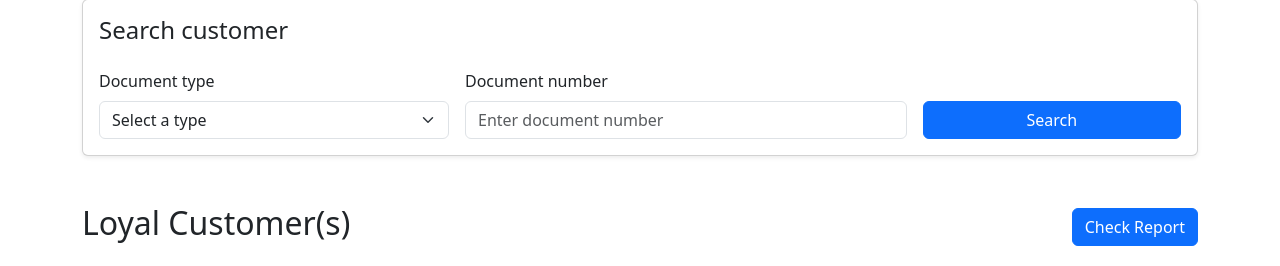
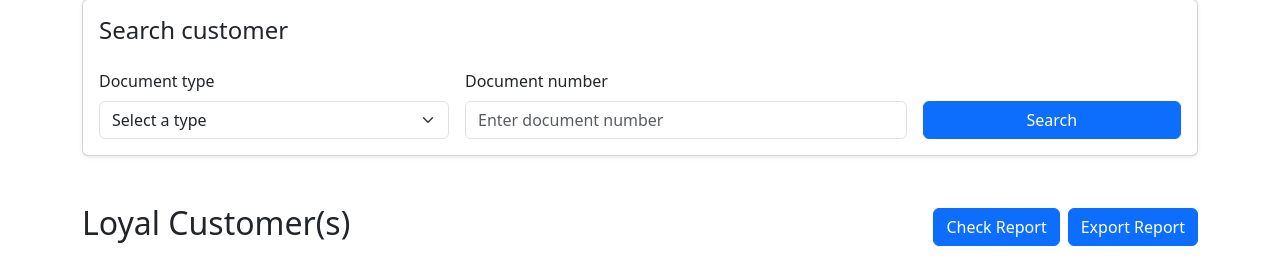
Before and after one commit to Charly-Zwei/customer-support-api, a Flask app: page / in a window 1280 px wide. Shown: the part 177-443 px from the top of the page. Run offline with Flask 3, Linux system fonts and the light colour scheme; data that the repository does not hold is empty.

Commit message:
feat(export): creation of individual export and customer exports to frontend added

```diff
--- a/app/routes/report_routes.py
+++ b/app/routes/report_routes.py
@@ -25,7 +25,7 @@ def get_loyal_customers():
 def export_loyal_customers():
     report = ReportService.get_loyal_customers_report()
 
-    output = ExportService.to_excel(report)
+    output = ExportService.loyal_customers_excel(report)
 
     return send_file(
         output,
--- a/app/static/js/app.js
+++ b/app/static/js/app.js
@@ -1,6 +1,10 @@
 const searchForm = document.getElementById("customer-search-form");
 const errorMessage = document.getElementById("error-message");
 const customerResult = document.getElementById("customer-result");
+
+const exportCustomerButton =
+    document.getElementById("export-customer");
+
 
 // Loyal customers
 const loadLoyalCustomersButton =
@@ -104,6 +108,9 @@ function displayCustomer(customer) {
     document.getElementById("customer-phone").textContent =
         customer.phone;
 
+    exportCustomerButton.href =
+        `/customers/${customer.id}/export`;
+
     customerResult.classList.remove("d-none");
 }
 
@@ -125,13 +132,15 @@ async function loadPurchases(customerId) {
     displayPurchases(purchases);
 }
 
-// Format Dates
+
+// Format dates
 function formatDate(date) {
     return new Intl.DateTimeFormat("en-CO", {
         dateStyle: "medium",
         timeStyle: "short"
     }).format(new Date(date));
 }
+
 
 // Display purchases
 function displayPurchases(purchases) {
--- a/app/templates/index.html
+++ b/app/templates/index.html
@@ -41,6 +41,7 @@
                             <label for="document-type" class="form-label">
                                 Document type
                             </label>
+
                             <select
                                 id="document-type"
                                 class="form-select"
@@ -86,14 +87,26 @@
             </div>
         </div>
 
+
         <section id="customer-result" class="d-none">
 
             <div class="card shadow-sm mb-4">
                 <div class="card-body">
 
-                    <h2 class="h4 mb-4">Customer information</h2>
+                    <div class="d-flex justify-content-between align-items-center mb-4">
+                        <h2 class="h4 mb-0">Customer information</h2>
+
+                        <a
+                            id="export-customer"
+                            href="#"
+                            class="btn btn-primary"
+                        >
+                            Export
+                        </a>
+                    </div>
 
                     <div class="row">
+
                         <div class="col-md-6">
                             <p>
                                 <strong>Document:</strong>
@@ -117,10 +130,12 @@
                                 <span id="customer-phone"></span>
                             </p>
                         </div>
+
                     </div>
 
                 </div>
             </div>
+
 
             <div class="card shadow-sm">
                 <div class="card-body">
@@ -148,9 +163,15 @@
             </div>
 
         </section>
+
+
         <section id="loyal-customers-section" class="mt-5">
+
             <div class="d-flex justify-content-between align-items-center mb-3">
+
                 <h2>Loyal Customer(s)</h2>
+
+                <div class="d-flex gap-2">
 
                     <button
                         id="load-loyal-customers"
@@ -159,6 +180,16 @@
                     >
                         Check Report
                     </button>
+
+                    <a
+                        href="/reports/loyal-customers/export"
+                        class="btn btn-primary"
+                    >
+                        Export Report
+                    </a>
+
+                </div>
+
             </div>
 
             <div
@@ -168,7 +199,9 @@
             ></div>
 
             <div class="table-responsive">
+
                 <table class="table table-striped table-hover">
+
                     <thead>
                         <tr>
                             <th>Type</th>
@@ -182,8 +215,11 @@
 
                     <tbody id="loyal-customers-table-body">
                     </tbody>
+
                 </table>
+
             </div>
+
         </section>
 
     </main>
```
Also changed, not shown: app/routes/customer_routes.py (+17 -1 lines), app/services/export_service.py (+33 -14 lines). Lines whose indentation alone changed are shown as unchanged.
